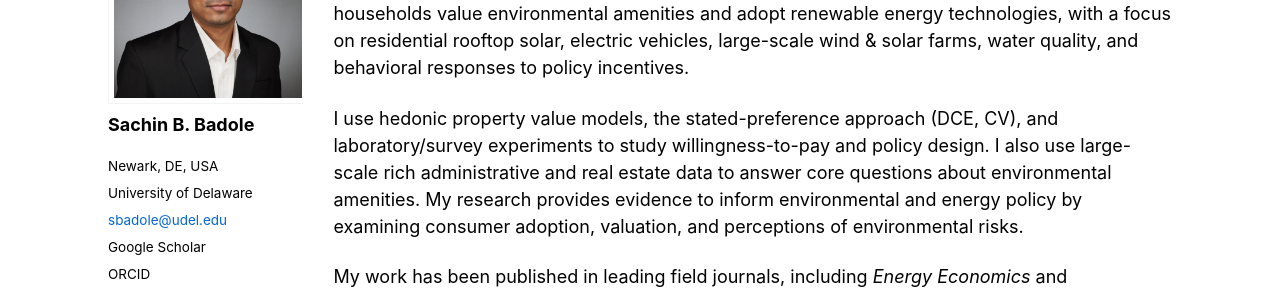
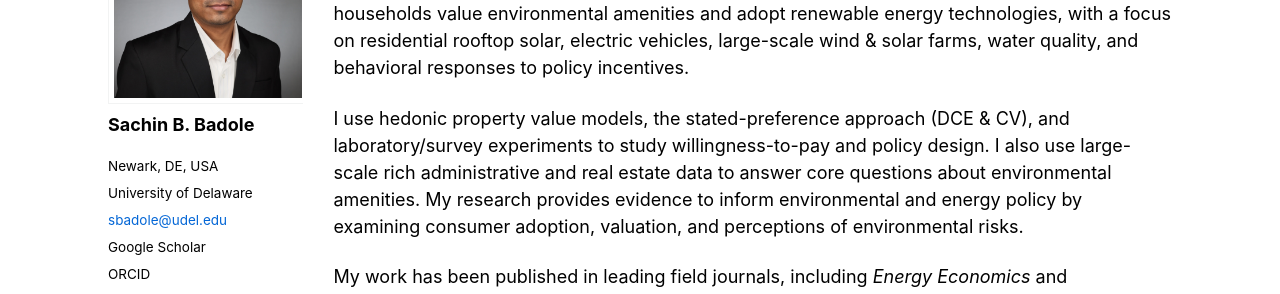
Before and after one commit to sachin-b-badole/sachin-b-badole.github.io, a Jekyll site: the page built from _pages/about.md, in a window 1280 px wide and 1023 px high. Shown: the part 185-479 px from the top of the window. Built offline with Jekyll 4.4.1, drawn with Linux system fonts in a browser that asks for light colours.

Commit message:
Update about.md

```diff
--- a/_pages/about.md
+++ b/_pages/about.md
@@ -11,7 +11,7 @@
 
 I am a Ph.D. candidate in Environmental Economics at the University of Delaware, studying how households value environmental amenities and adopt renewable energy technologies, with a focus on residential rooftop solar, electric vehicles, large-scale wind & solar farms, water quality, and behavioral responses to policy incentives.
 
-I use hedonic property value models, the stated-preference approach (DCE, CV), and laboratory/survey experiments to study willingness-to-pay and policy design. I also use large-scale rich administrative and real estate data to answer core questions about environmental amenities. My research provides evidence to inform environmental and energy policy by examining consumer adoption, valuation, and perceptions of environmental risks.
+I use hedonic property value models, the stated-preference approach (DCE & CV), and laboratory/survey experiments to study willingness-to-pay and policy design. I also use large-scale rich administrative and real estate data to answer core questions about environmental amenities. My research provides evidence to inform environmental and energy policy by examining consumer adoption, valuation, and perceptions of environmental risks.
 
 My work has been published in leading field journals, including *Energy Economics* and *Transportation Research Part D: Transport and Environment*.
 
```
